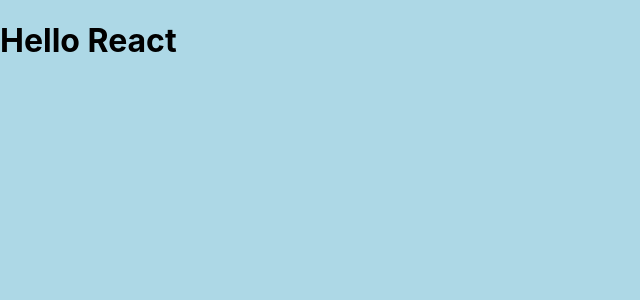
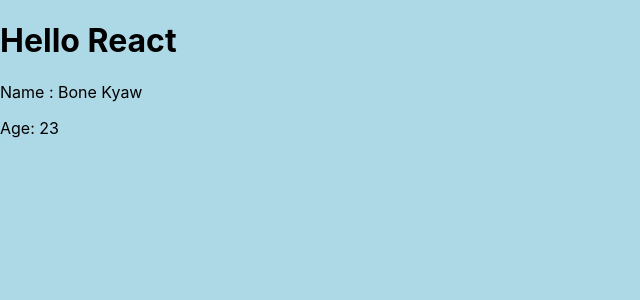
Before and after one commit to Bonekyaw/React-Project, a React (Create React App) app: page / in a window 1280 px wide. Shown: the top 300 px of the page, without its empty margins (0-640 px from the left). Built offline with nearby package versions, Linux system fonts and the light colour scheme.

Commit message:
this.state constructor

```diff
--- a/src/App.js
+++ b/src/App.js
@@ -1,10 +1,20 @@
 import React, {Component} from 'react';
 
 class App extends Component  {
+
+	constructor(){
+		super();
+		this.state = {
+			name: 'Bone Kyaw',
+			age : 23,
+		}
+	}
 	render() {
 		return (
 			<div>
 				<h1>Hello React</h1>
+				<p>Name : {this.state.name}</p>
+				<p>Age: {this.state.age}</p>
 			</div>
 			)
 	}
```
